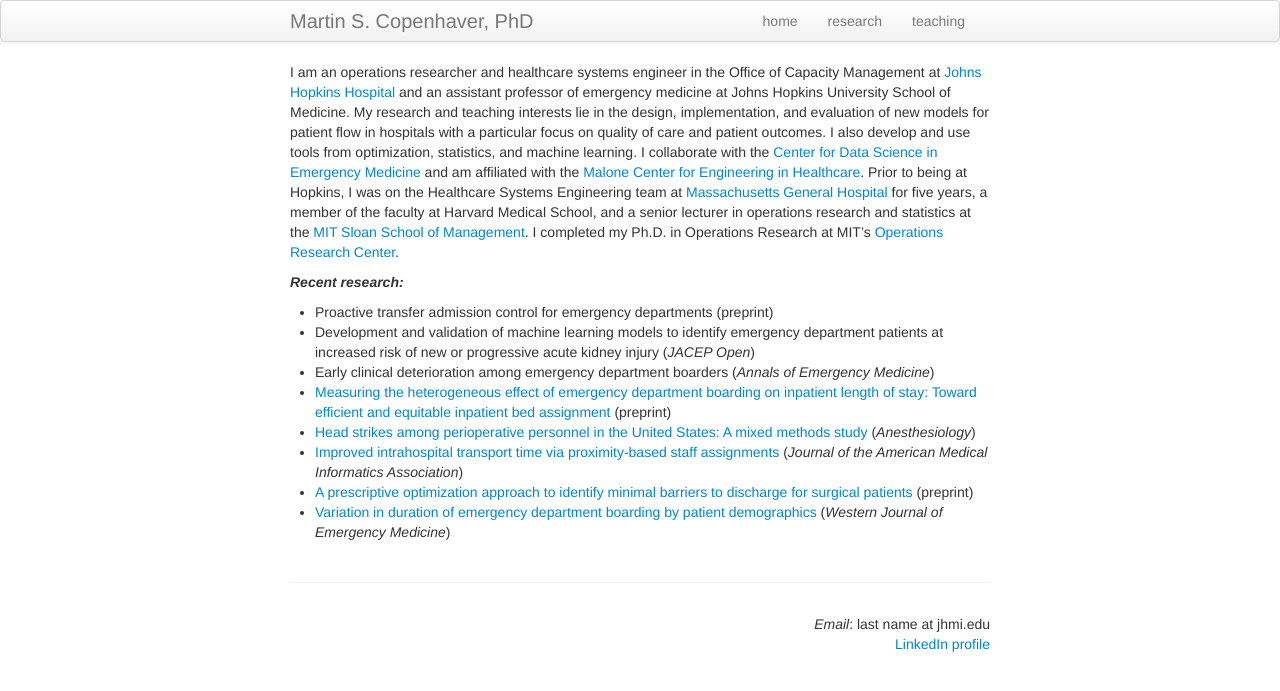
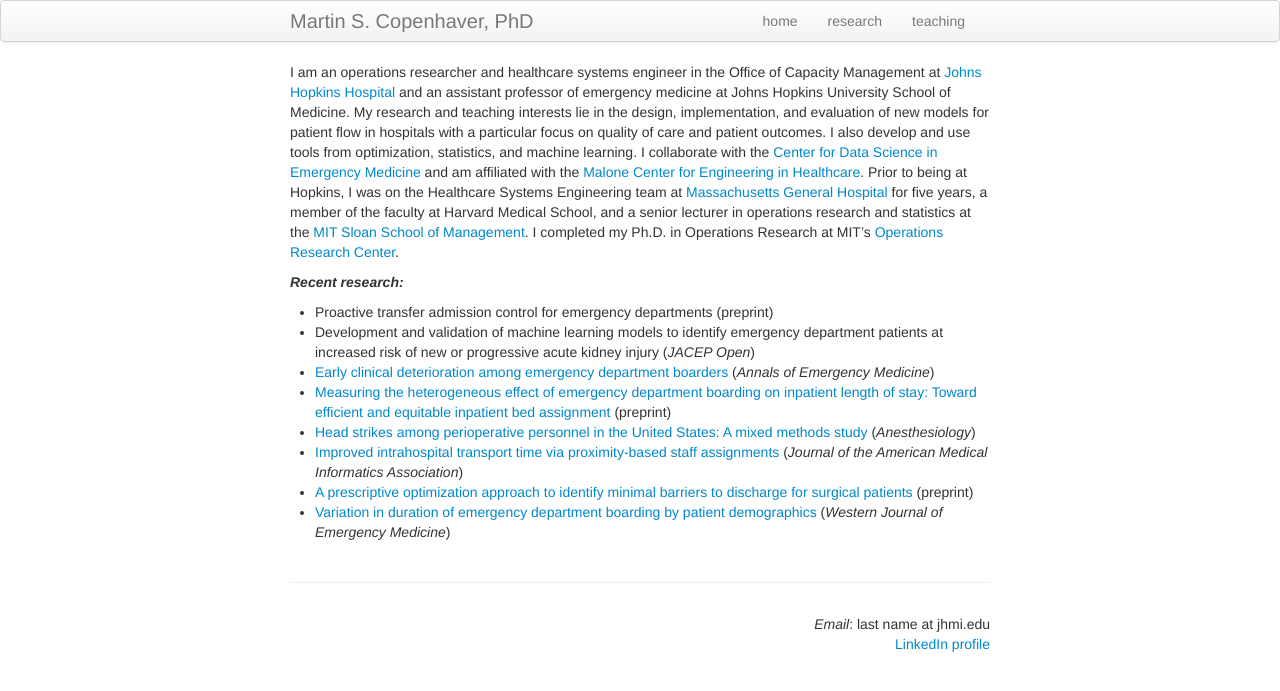
Before and after one commit to martincopenhaver/martincopenhaver.github.io, a Jekyll site: the page built from index.md, in a window 1280 px wide. Shown: the top 691 px of the page. Built offline with Jekyll 4.4.1, drawn with Linux system fonts in a browser that asks for light colours; part of the change alters nothing that is shown.

```diff
--- a/index.md
+++ b/index.md
@@ -15,7 +15,7 @@ I am an operations researcher and healthcare systems engineer in the Office of C
 ##### _Recent research:_
 * Proactive transfer admission control for emergency departments (preprint)
 * Development and validation of machine learning models to identify emergency department patients at increased risk of new or progressive acute kidney injury (_JACEP Open_)
-* Early clinical deterioration among emergency department boarders (_Annals of Emergency Medicine_)
+* [Early clinical deterioration among emergency department boarders](https://www.sciencedirect.com/science/article/pii/S0196064426000715) (_Annals of Emergency Medicine_)
 * [Measuring the heterogeneous effect of emergency department boarding on inpatient length of stay: Toward efficient and equitable inpatient bed assignment](https://papers.ssrn.com/sol3/papers.cfm?abstract_id=5288627) (preprint)
 * [Head strikes among perioperative personnel in the United States: A mixed methods study](https://journals.lww.com/anesthesiology/fulltext/2025/11000/head_strikes_among_perioperative_personnel_in_the.16.aspx) (_Anesthesiology_)
 * [Improved intrahospital transport time via proximity-based staff assignments](https://doi.org/10.1093/jamia/ocaf081) (_Journal of the American Medical Informatics Association_)
```
